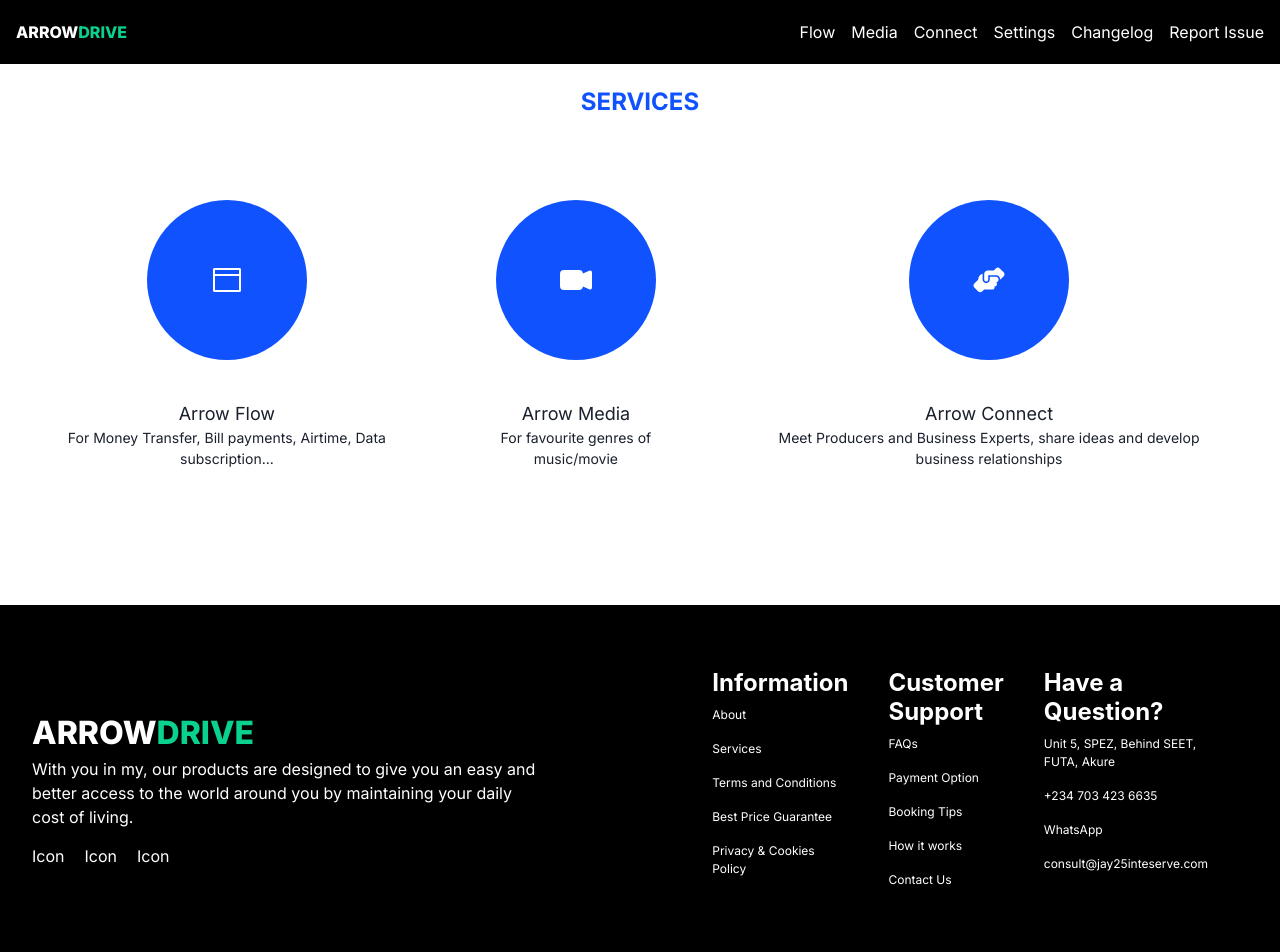
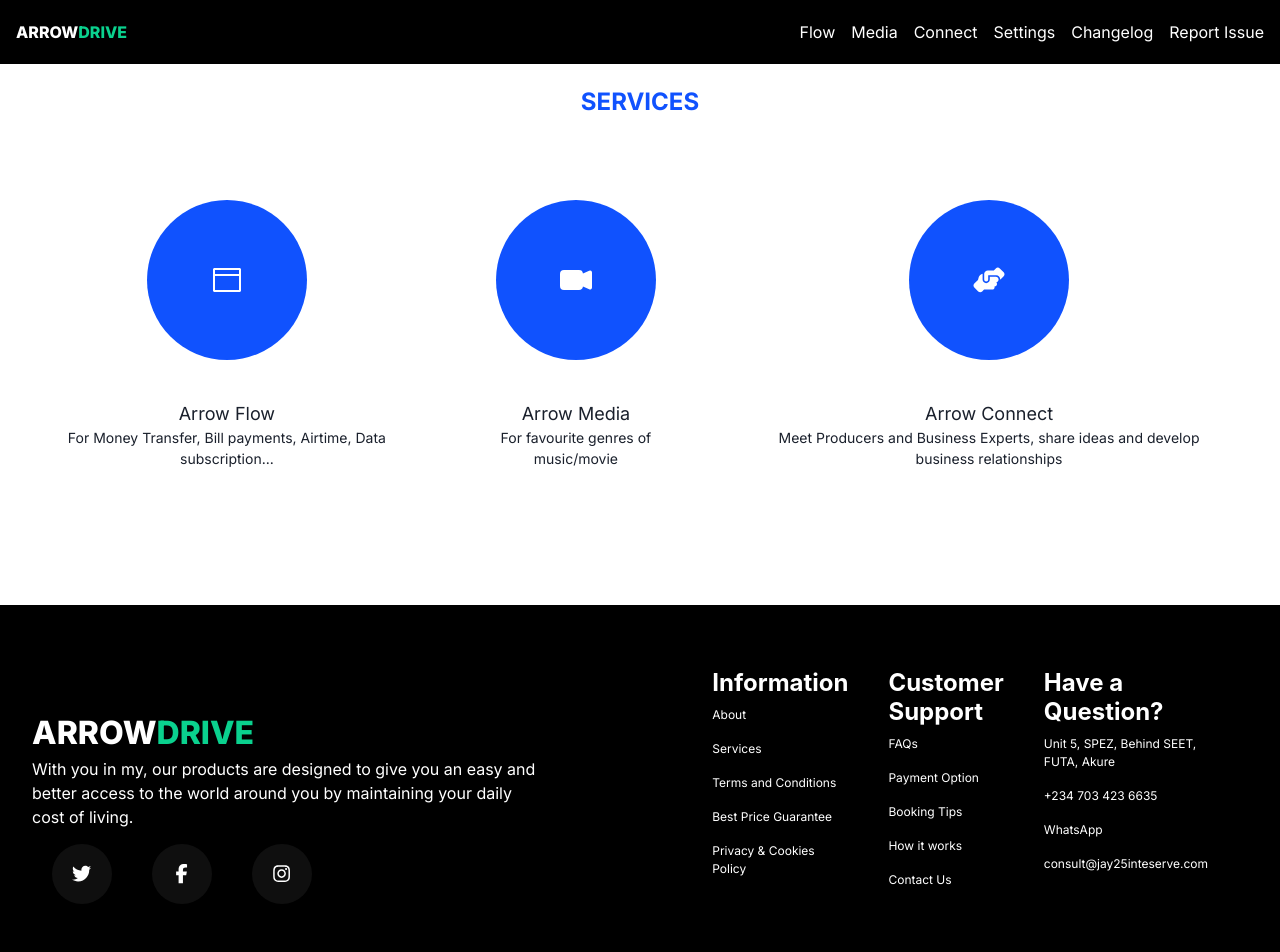
Before and after one commit to Fafiyebipelumi/arrow-drive, a Next.js app: page / in a window 1280 px wide. Shown: the top 952 px of the page. Built offline with nearby package versions, Linux system fonts and the light colour scheme.

Commit message:
social media icons added to the footer

```diff
--- a/components/Footer.tsx
+++ b/components/Footer.tsx
@@ -1,6 +1,7 @@
 import React from "react";
 import { Box, Flex, Heading, Text } from "@chakra-ui/react";
 import Link from "next/link";
+import { FaTwitter, FaFacebookF, FaInstagram } from "react-icons/fa6";
 
 const Footer = () => {
   return (
@@ -25,7 +26,10 @@ const Footer = () => {
           className="w-screen bg-black p-16 md:justify-evenly flex-col md:flex-row items-start mt-24 text-white px-8"
         >
           <Box paddingY={10}>
-            <Link href="/" className="text-white md:text-[32px] text-[20px] font-extrabold">
+            <Link
+              href="/"
+              className="text-white md:text-[32px] text-[20px] font-extrabold"
+            >
               ARROW<span className="text-[#0AD18E]">DRIVE</span>
             </Link>
             <Text className="md:text-[16px] text-[9px] md:w-[80%] w-full">
@@ -39,14 +43,47 @@ const Footer = () => {
               alignItems={"center"}
               justifyContent={"flex-start"}
             >
-              <Text paddingRight={5}>Icon</Text>
-              <Text paddingRight={5}>Icon</Text>
-              <Text paddingRight={5}>Icon</Text>
+              <Box
+                display={"flex"}
+                alignItems={"center"}
+                justifyContent={"center"}
+                width={"60px"}
+                height={"60px"}
+                borderRadius={"50%"}
+                bg={"#0f0f0f"}
+                mx={5}
+              >
+                <FaTwitter style={{ color: "#fff", fontSize: "1.2rem" }} />
+              </Box>
+              <Box
+                display={"flex"}
+                alignItems={"center"}
+                justifyContent={"center"}
+                width={"60px"}
+                height={"60px"}
+                borderRadius={"50%"}
+                bg={"#0f0f0f"}
+                mx={5}
+              >
+                <FaFacebookF style={{ color: "#fff", fontSize: "1.2rem" }} />
+              </Box>
+              <Box
+                display={"flex"}
+                alignItems={"center"}
+                justifyContent={"center"}
+                width={"60px"}
+                height={"60px"}
+                borderRadius={"50%"}
+                bg={"#0f0f0f"}
+                mx={5}
+              >
+                <FaInstagram style={{ color: "#fff", fontSize: "1.2rem" }} />
+              </Box>
             </Box>
           </Box>
           <Box className="flex md:items-start md:justify-evenly flex-col md:flex-row items-start justify-start">
             <Box className="md:px-10 px-0">
-              <Heading fontSize={'24px'}>Information</Heading>
+              <Heading fontSize={"24px"}>Information</Heading>
               <Text className="text-[12px] py-2">About</Text>
               <Text className="text-[12px] py-2">Services</Text>
               <Text className="text-[12px] py-2">Terms and Conditions</Text>
@@ -54,7 +91,7 @@ const Footer = () => {
               <Text className="text-[12px] py-2">Privacy & Cookies Policy</Text>
             </Box>
             <Box>
-              <Heading fontSize={'24px'}>Customer Support</Heading>
+              <Heading fontSize={"24px"}>Customer Support</Heading>
               <Text className="text-[12px] py-2">FAQs</Text>
               <Text className="text-[12px] py-2">Payment Option</Text>
               <Text className="text-[12px] py-2">Booking Tips</Text>
@@ -62,15 +99,23 @@ const Footer = () => {
               <Text className="text-[12px] py-2">Contact Us</Text>
             </Box>
             <Box className="md:px-10 px-0" py-2>
-              <Heading fontSize={'24px'}>Have a Question?</Heading>
-              <Text className="text-[12px] py-2">Unit 5, SPEZ, Behind SEET, FUTA, Akure</Text>
+              <Heading fontSize={"24px"}>Have a Question?</Heading>
+              <Text className="text-[12px] py-2">
+                Unit 5, SPEZ, Behind SEET, FUTA, Akure
+              </Text>
               <Text className="text-[12px] py-2">+234 703 423 6635</Text>
               <Text className="text-[12px] py-2">WhatsApp</Text>
-              <Text className="text-[12px] py-2">consult@jay25inteserve.com</Text>
+              <Text className="text-[12px] py-2">
+                consult@jay25inteserve.com
+              </Text>
             </Box>
           </Box>
           <Box className="md:hidden block text-center mt-12 md:mt-0 text-sm">
-            <small>Copyright &copy;2024. All rights reserved | This is a preview Copy of the ongoing ArrowDrive project<br/> by JAY25InteServe</small>
+            <small>
+              Copyright &copy;2024. All rights reserved | This is a preview Copy
+              of the ongoing ArrowDrive project
+              <br /> by JAY25InteServe
+            </small>
           </Box>
         </Flex>
       </Box>
```
Lines whose indentation alone changed are shown as unchanged.
